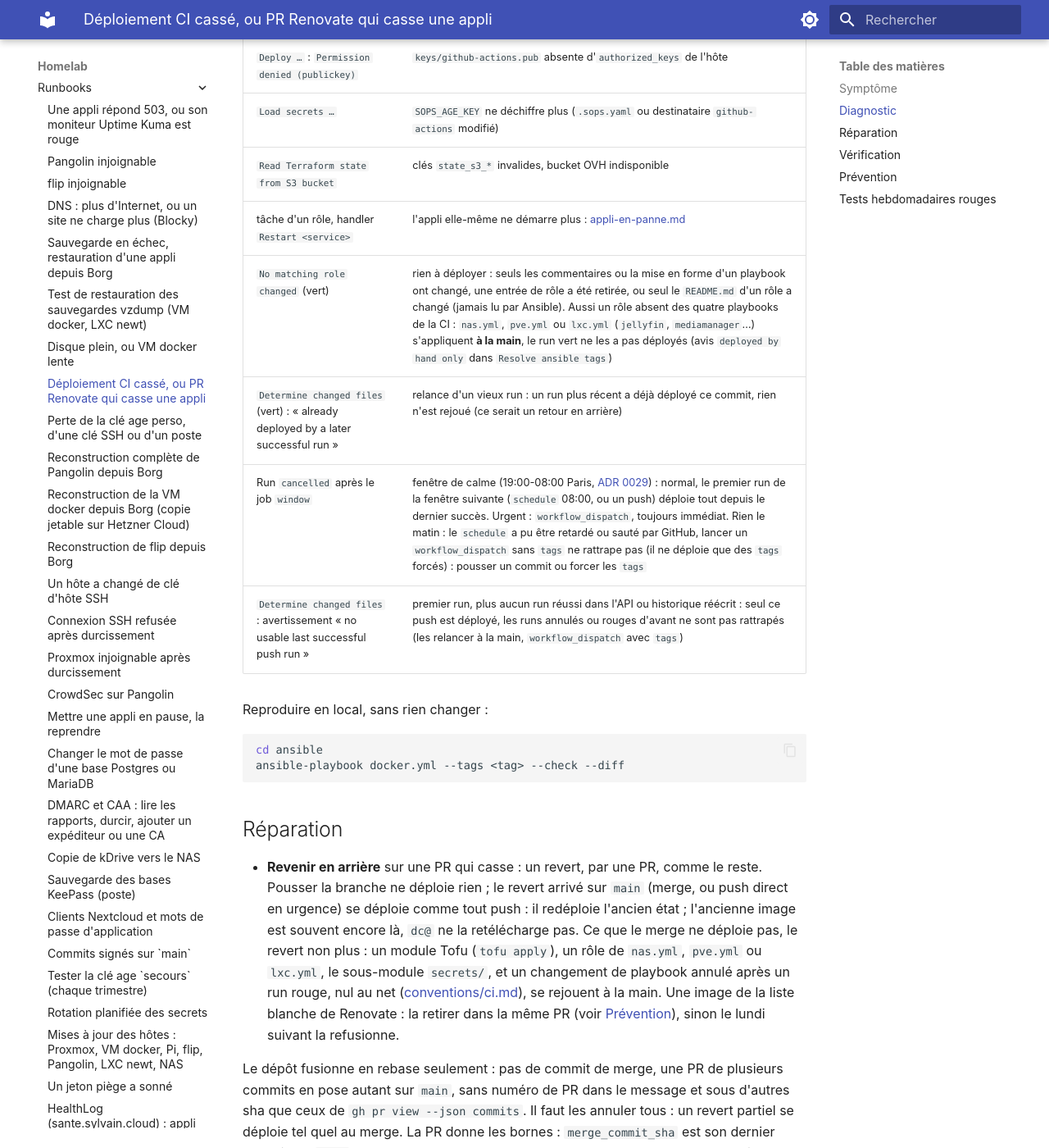
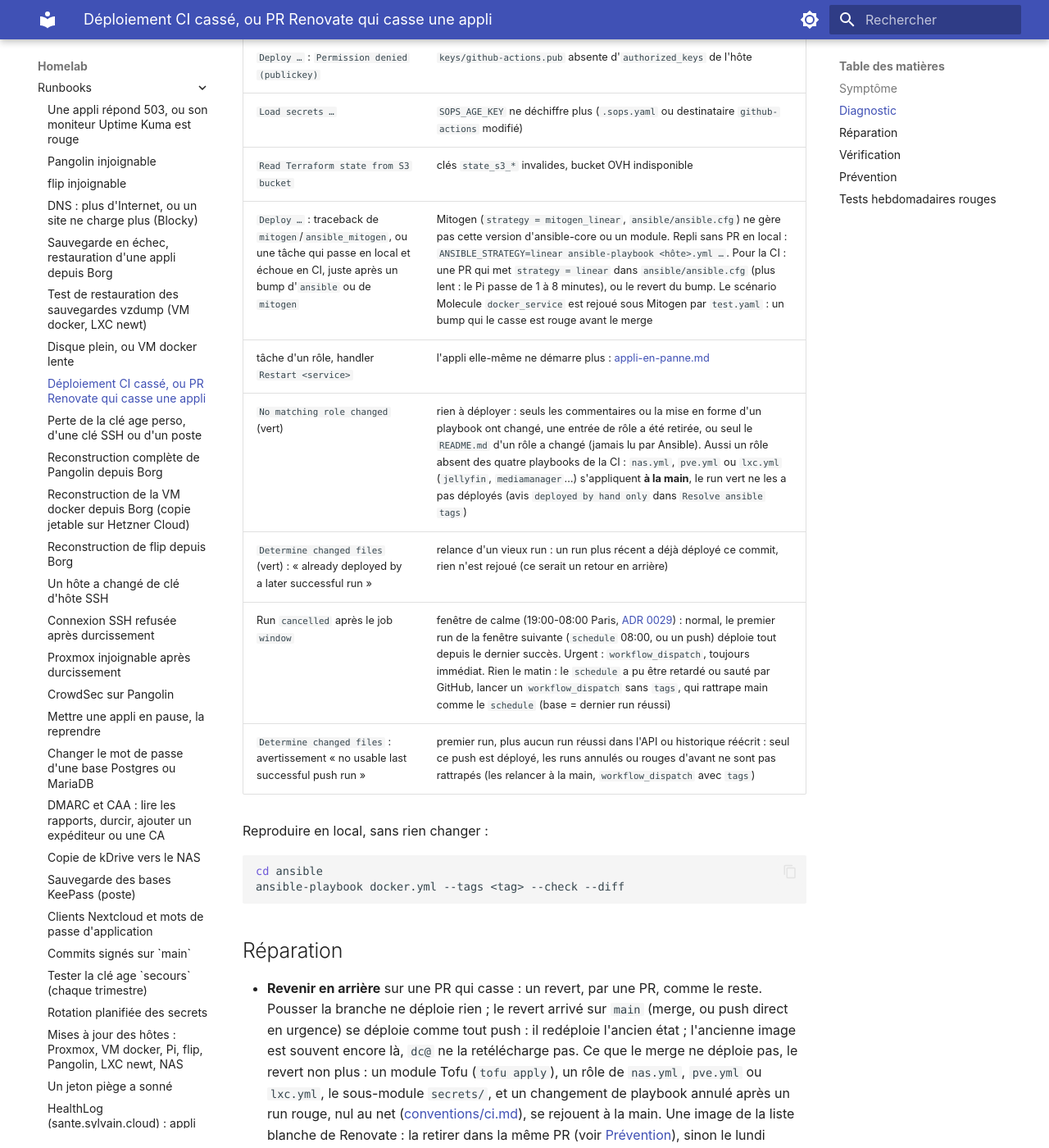
Before and after one commit to sylvainmetayer/homelab, an MkDocs documentation site: the page built from docs/runbooks/deploiement-ci-casse.md, in a window 1280 px wide and 1400 px high, scrolled down 1399 px. Shown: the whole window at 82% size. Built offline with MkDocs 1.6.1 and Material for MkDocs 9.7.7, drawn with Linux system fonts in a browser that asks for light colours.

Commit message:
test(ci): docker_service rejoué sous Mitogen, ansible et mitogen groupés
Molecule ne lisait pas ansible.cfg : un bump d'ansible ou de Mitogen
passait au vert et cassait le déploiement. Repli ANSIBLE_STRATEGY=linear
ajouté au runbook du déploiement cassé.

Claude-Session: https://claude.ai/code/session_01EfxfYAbz2gwpFVQsyUyGKn

```diff
--- a/docs/runbooks/deploiement-ci-casse.md
+++ b/docs/runbooks/deploiement-ci-casse.md
@@ -51,10 +51,11 @@ Où ça casse :
 | `Deploy …` : `Permission denied (publickey)` | `keys/github-actions.pub` absente d'`authorized_keys` de l'hôte |
 | `Load secrets …` | `SOPS_AGE_KEY` ne déchiffre plus (`.sops.yaml` ou destinataire `github-actions` modifié) |
 | `Read Terraform state from S3 bucket` | clés `state_s3_*` invalides, bucket OVH indisponible |
+| `Deploy …` : traceback de `mitogen`/`ansible_mitogen`, ou une tâche qui passe en local et échoue en CI, juste après un bump d'`ansible` ou de `mitogen` | Mitogen (`strategy = mitogen_linear`, `ansible/ansible.cfg`) ne gère pas cette version d'ansible-core ou un module. Repli sans PR en local : `ANSIBLE_STRATEGY=linear ansible-playbook <hôte>.yml …`. Pour la CI : une PR qui met `strategy = linear` dans `ansible/ansible.cfg` (plus lent : le Pi passe de 1 à 8 minutes), ou le revert du bump. Le scénario Molecule `docker_service` est rejoué sous Mitogen par `test.yaml` : un bump qui le casse est rouge avant le merge |
 | tâche d'un rôle, handler `Restart <service>` | l'appli elle-même ne démarre plus : [appli-en-panne.md](appli-en-panne.md) |
 | `No matching role changed` (vert) | rien à déployer : seuls les commentaires ou la mise en forme d'un playbook ont changé, une entrée de rôle a été retirée, ou seul le `README.md` d'un rôle a changé (jamais lu par Ansible). Aussi un rôle absent des quatre playbooks de la CI : `nas.yml`, `pve.yml` ou `lxc.yml` (`jellyfin`, `mediamanager`…) s'appliquent **à la main**, le run vert ne les a pas déployés (avis `deployed by hand only` dans `Resolve ansible tags`) |
 | `Determine changed files` (vert) : « already deployed by a later successful run » | relance d'un vieux run : un run plus récent a déjà déployé ce commit, rien n'est rejoué (ce serait un retour en arrière) |
-| Run `cancelled` après le job `window` | fenêtre de calme (19:00-08:00 Paris, [ADR 0029](../adr/0029-fenetre-de-calme-du-deploiement.md)) : normal, le premier run de la fenêtre suivante (`schedule` 08:00, ou un push) déploie tout depuis le dernier succès. Urgent : `workflow_dispatch`, toujours immédiat. Rien le matin : le `schedule` a pu être retardé ou sauté par GitHub, lancer un `workflow_dispatch` sans `tags` ne rattrape pas (il ne déploie que des `tags` forcés) : pousser un commit ou forcer les `tags` |
+| Run `cancelled` après le job `window` | fenêtre de calme (19:00-08:00 Paris, [ADR 0029](../adr/0029-fenetre-de-calme-du-deploiement.md)) : normal, le premier run de la fenêtre suivante (`schedule` 08:00, ou un push) déploie tout depuis le dernier succès. Urgent : `workflow_dispatch`, toujours immédiat. Rien le matin : le `schedule` a pu être retardé ou sauté par GitHub, lancer un `workflow_dispatch` sans `tags`, qui rattrape main comme le `schedule` (base = dernier run réussi) |
 | `Determine changed files` : avertissement « no usable last successful push run » | premier run, plus aucun run réussi dans l'API ou historique réécrit : seul ce push est déployé, les runs annulés ou rouges d'avant ne sont pas rattrapés (les relancer à la main, `workflow_dispatch` avec `tags`) |
 
 Reproduire en local, sans rien changer :
--- a/renovate.json
+++ b/renovate.json
@@ -434,7 +434,7 @@
       "allowedVersions": "<3.15"
     },
     {
-      "description": "Mitogen (ansible/ansible.cfg, strategy mitogen_linear) only runs on the ansible-core versions it lists: an ansible bump it does not support yet fails every playbook run, deploys included, and only deploy-docker-app runs playbooks with ansible.cfg (Molecule stays linear). Never automerged nor grouped (the weekly digest and patch PR would hide the note); the PR note says what to check",
+      "description": "Mitogen (ansible/ansible.cfg, strategy mitogen_linear) only runs on the ansible-core versions it lists: an ansible bump it does not support yet fails every playbook run, deploys included, and Molecule reads no ansible.cfg, so the Tests workflow replays the docker_service scenario with ANSIBLE_STRATEGY=mitogen_linear (a bump that breaks Mitogen fails it). The three move in one PR, never automerged (the PR note says what to check)",
       "matchDatasources": [
         "pypi"
       ],
@@ -443,7 +443,7 @@
         "ansible-core",
         "mitogen"
       ],
-      "groupName": null,
+      "groupName": "ansible-mitogen",
       "automerge": false,
       "prBodyNotes": [
         "**Mitogen** : avant de merger, vérifier dans le changelog de Mitogen (https://mitogen.networkgenomics.com/changelog.html) que la version verrouillée prend en charge cet ansible-core, puis lancer un `ansible-playbook pi.yml --check --tags monitoring` sur cette branche. Sinon, attendre une version de Mitogen, ou merger avec `strategy = linear` dans `ansible/ansible.cfg`."
```
Also changed, not shown: 2 other files.
